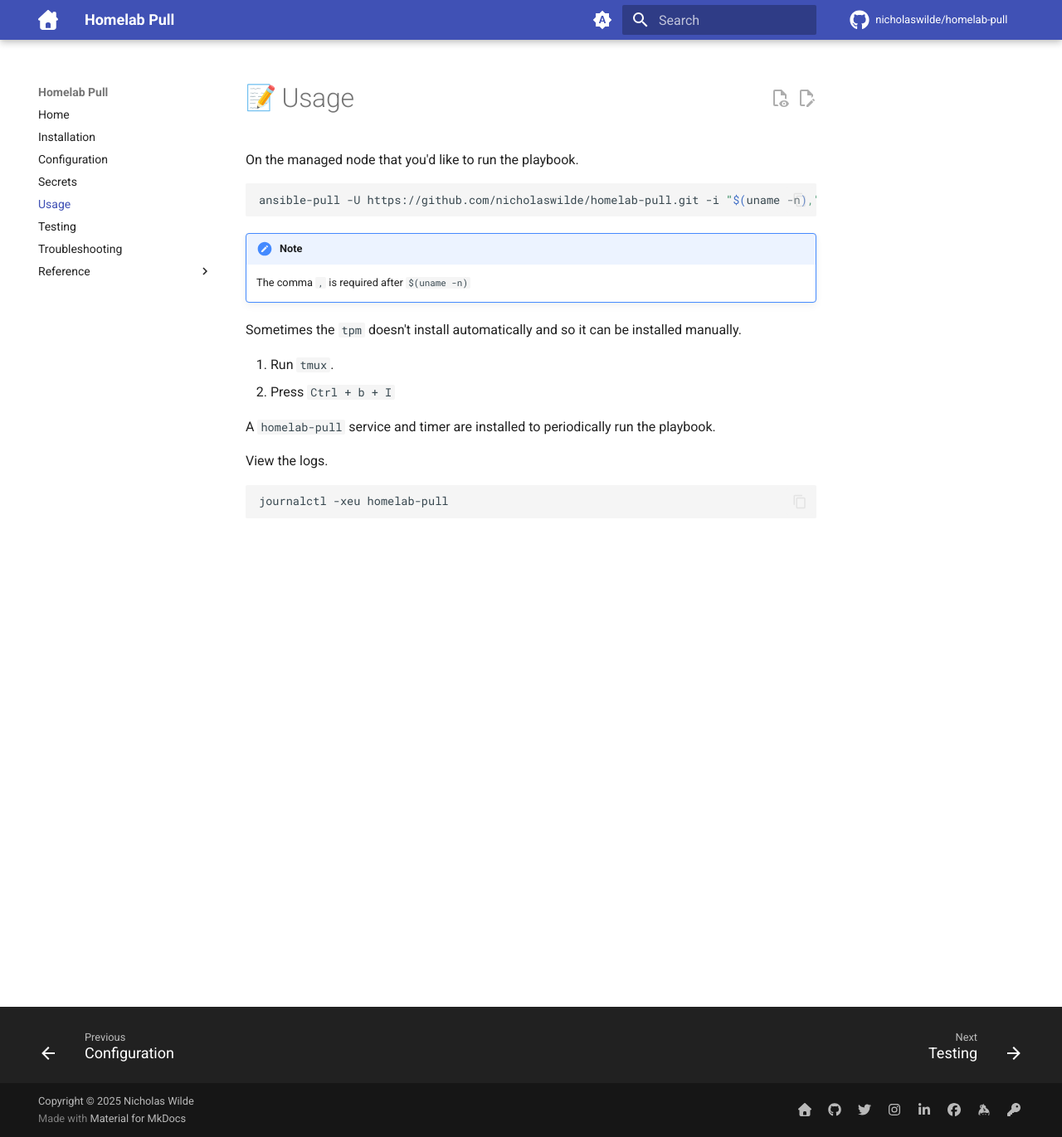
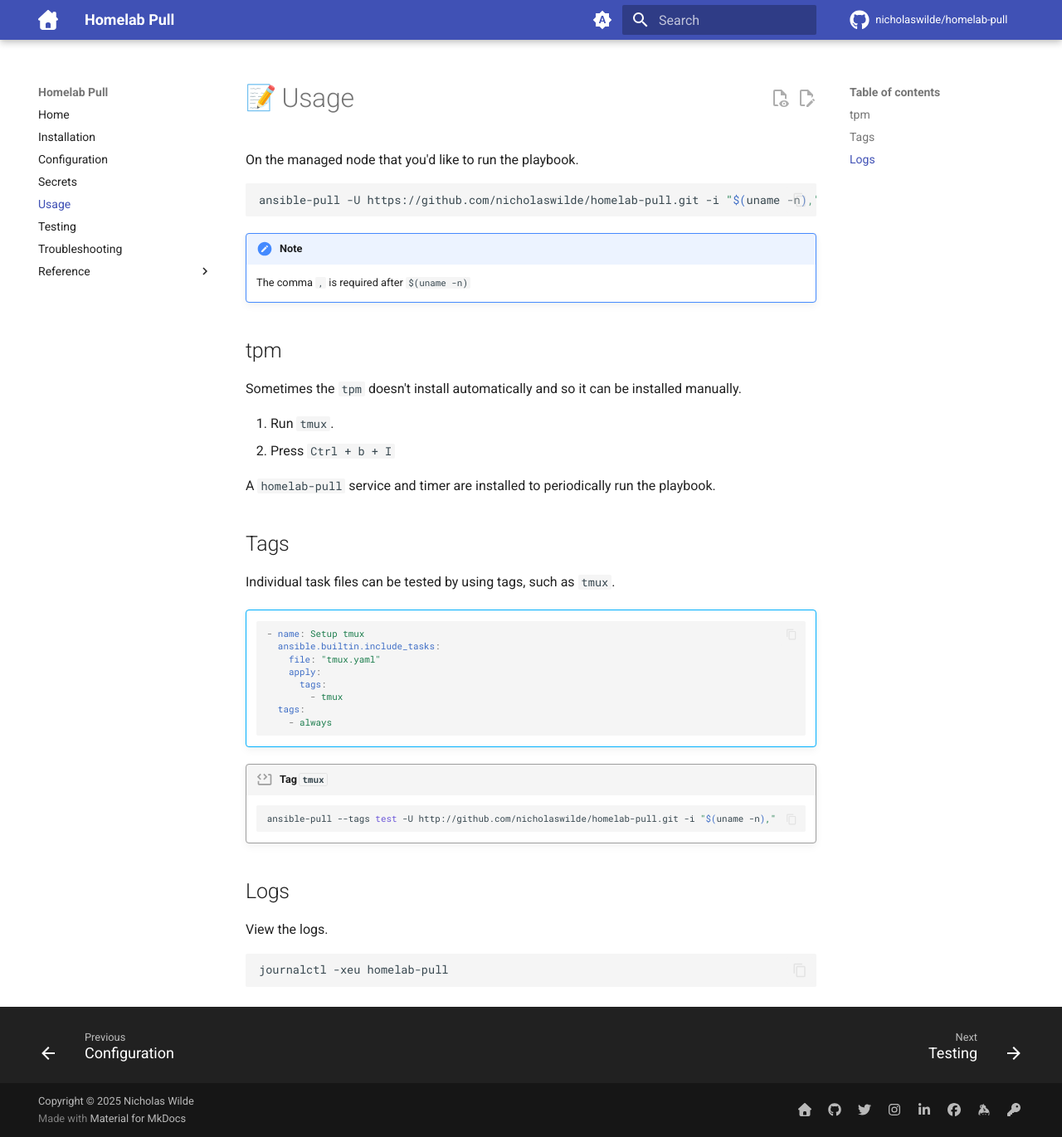
Before and after one commit to nicholaswilde/homelab-pull, an MkDocs documentation site: the page built from docs/usage.md, in a window 1280 px wide and 1371 px high. Shown: the whole window at 83% size. Built offline with MkDocs 1.6.1 and Material for MkDocs 9.7.7, drawn with Linux system fonts in a browser that asks for light colours; emoji names are drawn with the system emoji font; comment, search, counter and statistics services are not loaded.

Commit message:
Update usage.md

````diff
--- a/docs/usage.md
+++ b/docs/usage.md
@@ -10,6 +10,8 @@ ansible-pull -U https://github.com/nicholaswilde/homelab-pull.git -i "$(uname -n
 
     The comma `,` is required after `$(uname -n)`
 
+## tpm
+
 Sometimes the `tpm` doesn't install automatically and so it can be installed manually.
 
 1. Run `tmux`.
@@ -17,6 +19,31 @@ Sometimes the `tpm` doesn't install automatically and so it can be installed man
 
 A `homelab-pull` service and timer are installed to periodically run the playbook.
 
+## Tags
+
+Individual task files can be tested by using tags, such as `tmux`.
+
+!!! abstract ""
+
+    ```yaml
+    - name: Setup tmux
+      ansible.builtin.include_tasks:
+        file: "tmux.yaml"
+        apply:
+          tags:
+            - tmux
+      tags:
+        - always
+    ```
+
+!!! code "Tag `tmux`"
+
+    ```shell
+    ansible-pull --tags test -U http://github.com/nicholaswilde/homelab-pull.git -i "$(uname -n),"
+    ```
+
+## Logs
+
 View the logs.
 
 ```shell
````
